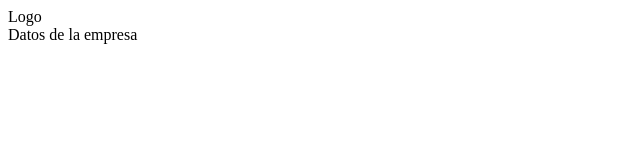
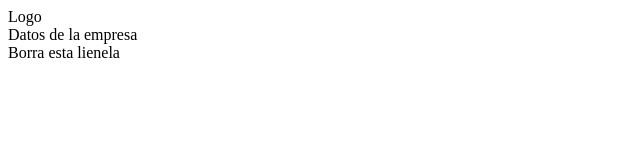
Before and after one commit to cybererf/AvanzadaGp2-00x01-GitClass, a plain HTML site: page index.html in a window 1280 px wide. Shown: the whole page, without its empty margins (0-640 px from the left). Drawn offline with Linux system fonts and the light colour scheme.

Commit message:
Cambio de imprevsito

```diff
--- a/index.html
+++ b/index.html
@@ -5,6 +5,8 @@
 	<body>
 		<div> Logo </div>
 		<div> Datos de la empresa </div>
+
+		Borra esta lienela
 	</body>
 
 </html>
```
